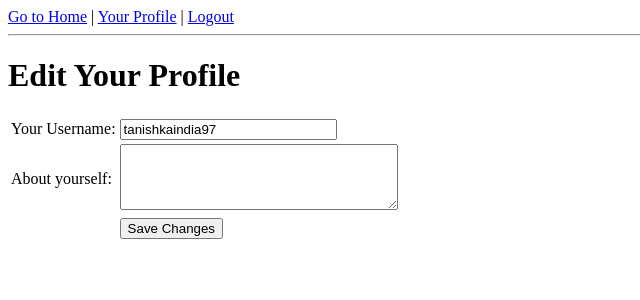
After one commit to Tanishka1997/FriendZone, a Flask app: page /edit in a window 1280 px wide. The commit adds this page. Shown: the top 300 px of the page, without its empty margins (0-640 px from the left). Run offline with Flask 2, Linux system fonts and the light colour scheme; a user stored in the database is signed in; data comes from the database, SQL or seed files in the repository; both versions use the stored data as it was after the commit.

Commit message:
profile page added

```diff
--- a/app/forms.py
+++ b/app/forms.py
@@ -1,5 +1,5 @@
 from flask_wtf import Form
-from wtforms import StringField,BooleanField,PasswordField
+from wtforms import StringField,BooleanField,PasswordField,TextAreaField
 from wtforms.validators import DataRequired,EqualTo,Length
 
 class LoginForm(Form):
@@ -13,3 +13,7 @@ class RegisterForm(Form):
     Password = PasswordField('New Password',
         validators=[DataRequired(),EqualTo('confirm', message='Passwords must match'),DataRequired(),Length(min=6)])
     confirm = PasswordField('Repeat Password')
+
+class EditForm(Form):
+    Username=StringField('username',validators=[DataRequired()])
+    AboutMe=TextAreaField('about_me',validators=[Length(min=0,max=140)])
--- a/app/models.py
+++ b/app/models.py
@@ -1,4 +1,5 @@
 from app import db
+from hashlib import md5
 from flask_login import UserMixin
 class User(UserMixin,db.Model):
     id=db.Column(db.Integer,primary_key=True)
@@ -7,6 +8,11 @@ class User(UserMixin,db.Model):
     email=db.Column(db.String(35),index=True,unique=True,nullable=False)
     password=db.Column(db.String(35))
     posts = db.relationship('Post', backref='author', lazy='dynamic')
+    about_me=db.Column(db.String(140))
+    last_seen=db.Column(db.DateTime)
+
+    def avatar(self,size):
+        return ('http://www.gravatar.com/avatar/%s?d=mm&s=%d' %(md5(self.email.encode('utf-8')).hexdigest(),size))
 
     @property
     def is_authenticated(self):
--- a/app/oauth.py
+++ b/app/oauth.py
@@ -2,7 +2,6 @@ from rauth import OAuth1Service, OAuth2Service
 from flask import current_app, url_for, request, redirect, session
 class OAuthSignIn(object):
     providers = None
-
     def __init__(self, provider_name):
         self.provider_name = provider_name
         credentials = current_app.config['OAUTH_CREDENTIALS'][provider_name]
--- a/app/templates/base.html
+++ b/app/templates/base.html
@@ -13,6 +13,7 @@
     <div>
     <a href="/index">Go to Home</a>
     {% if g.user.is_authenticated %}
+        | <a href="{{url_for('user',user=g.user.user)}}">Your Profile</a>
         | <a href="{{ url_for('logout') }}">Logout</a>
     {% endif %}
     </div>
--- /dev/null
+++ b/app/templates/edit.html
@@ -0,0 +1,22 @@
+{% extends "base.html" %}
+
+{% block content %}
+  <h1>Edit Your Profile</h1>
+  <form action="" method="post" name="edit">
+      {{form.hidden_tag()}}
+      <table>
+          <tr>
+              <td>Your Username:</td>
+              <td>{{ form.Username(size=24) }}</td>
+          </tr>
+          <tr>
+              <td>About yourself:</td>
+              <td>{{ form.AboutMe(cols=32, rows=4) }}</td>
+          </tr>
+          <tr>
+              <td></td>
+              <td><input type="submit" value="Save Changes"></td>
+          </tr>
+      </table>
+  </form>
+{% endblock %}
--- a/app/views.py
+++ b/app/views.py
@@ -1,12 +1,13 @@
 from app import app
 from flask import render_template,flash,redirect,url_for,request,g,session
 from flask_login import login_user, logout_user, current_user, login_required
-from .forms import LoginForm,RegisterForm
+from .forms import LoginForm,RegisterForm,EditForm
 from app import db,lm
 from .models import User
 from sqlalchemy.exc import IntegrityError
 from sqlalchemy import or_,and_
 from .oauth import OAuthSignIn
+from datetime import datetime
 
 @app.route('/')
 @app.route('/index')
@@ -17,9 +18,23 @@ def index():
 
 	return (render_template('index.html',title='Home',user=user,posts=posts))
 
+@app.route('/user/<user>')
+@login_required
+def user(user):
+	user=User.query.filter_by(user=user).first()
+	posts=[]
+	if user is None:
+		flash('User %s not found' %user)
+		return (redirect(url_for('index')))
+	return (render_template('user.html',user=user,posts=posts))
+
 @app.before_request
 def before_request():
-    g.user = current_user
+	g.user = current_user
+	if g.user.is_authenticated:
+		g.user.last_seen=datetime.utcnow()
+		db.session.query(User).filter_by(user=g.user.user).update({User.last_seen:g.user.last_seen})
+		db.session.commit()
 
 @app.route('/login',methods=['GET','POST'])
 def login():
@@ -44,11 +59,30 @@ def login():
 def load_user(id):
     return User.query.get(int(id))
 
+@app.route('/edit', methods=['GET', 'POST'])
+@login_required
+def edit():
+	form=EditForm()
+	if form.validate_on_submit():
+		if User.query.filter(User.user==form.Username.data).count()==0:
+			g.user.user=form.Username.data
+			g.user.about_me=form.AboutMe.data
+			db.session.query(User).filter_by(user=g.user.user).update({User.user:form.Username.data})
+			db.session.query(User).filter_by(user=g.user.user).update({User.about_me:form.AboutMe.data})
+			db.session.commit()
+			flash("Your have edited your profile Successfully")
+			return redirect(url_for('edit'))
+		else:
+			flash("Username is already used by another user")
+	else:
+		form.Username.data=g.user.user
+		form.AboutMe.data=g.user.about_me
+	return render_template('edit.html',form=form)
+
 @app.route('/register',methods=['GET','POST'])
 def register():
 	form=RegisterForm()
 	if form.validate_on_submit():
-
 		if User.query.filter(or_(User.user==form.Username.data,User.email==form.Email.data)).count()>0:
 			flash("Username and email for any User must be unique.Try registering again")
 			return redirect('/register')
@@ -57,8 +91,8 @@ def register():
 			db.session.add(new_user)
 			db.session.commit()
 			flash("Successfully registered with FriendZone")
-			return redirect('/index')
-
+			login_user(new_user,True)
+			return redirect(request.args.get('next') or url_for('index'))
 	return (render_template('register.html',title='Register',form=form))
 
 @app.route('/logout')
```
Also changed, not shown: app/templates/post.html (added, +7 -0 lines), app/templates/user.html (added, +20 -0 lines), db_repository/versions/007_migration.py (added, +33 -0 lines), app.db, 1 other file.
